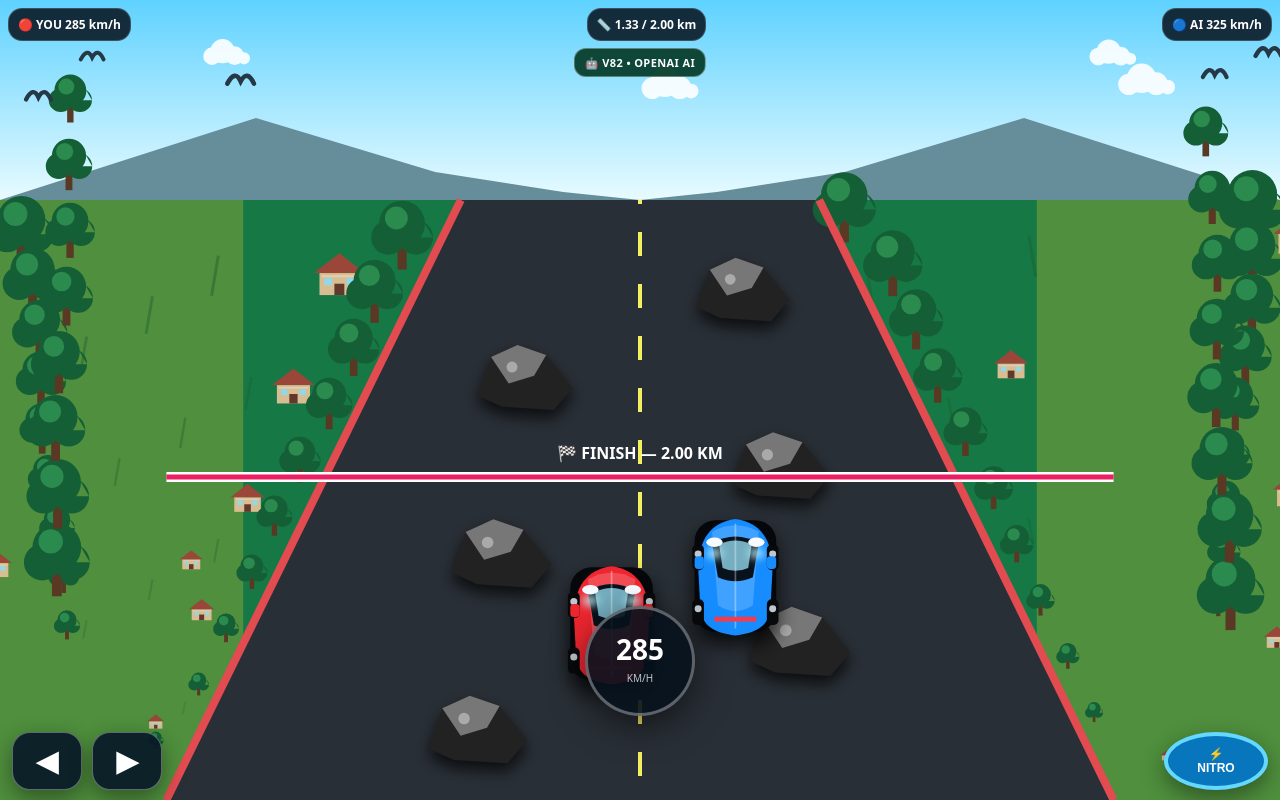
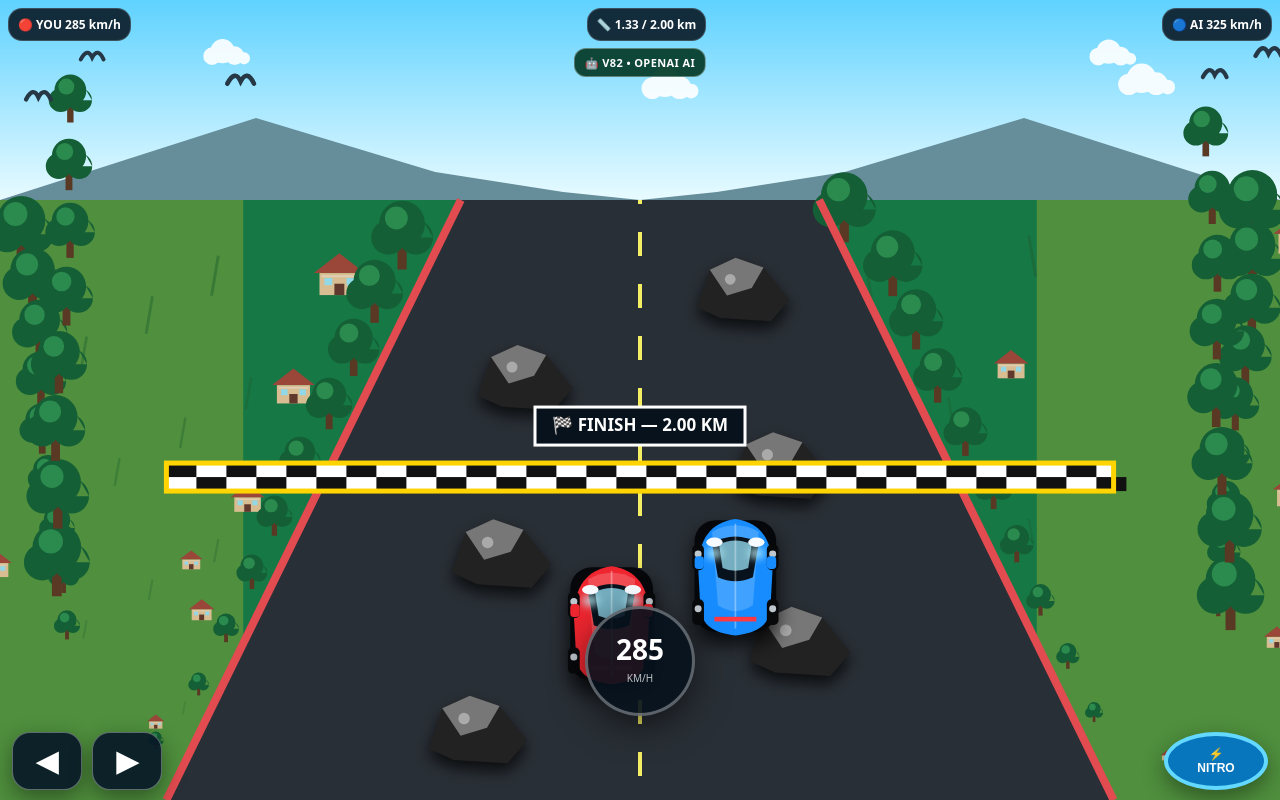
Before and after one commit to mannasubhadeep81-glitch/studious-octo-fishstick, a website: page racing/game.html in a window 1280 px wide. Drawn offline with Linux system fonts and the light colour scheme; no server answers.

Commit message:
Make 2 km finish line clearly visible

```diff
--- a/racing/game.html
+++ b/racing/game.html
@@ -1,7 +1,7 @@
 <!doctype html>
 <html><head>
 <meta charset="utf-8"><meta name="viewport" content="width=device-width,initial-scale=1,maximum-scale=1,user-scalable=no">
-<title>LUMIRA Racing V83 • OPENAI AI</title>
+<title>LUMIRA Racing V84 • OPENAI AI</title>
 <style>
 html,body{margin:0;width:100%;height:100%;overflow:hidden;background:#071018;color:#fff;font-family:system-ui,-apple-system,sans-serif}
 canvas{display:block;width:100%;height:100%;touch-action:none}
@@ -18,7 +18,7 @@ canvas{display:block;width:100%;height:100%;touch-action:none}
 <div class="hud"><span class="pill">🔴 YOU <b id="you">0</b> km/h</span><span class="pill">📏 <b id="distance">0.00 / 2.00</b> km</span><span class="pill">🔵 AI <b id="ai">0</b> km/h</span></div>
 <div class="speed"><div style="text-align:center"><b id="speed">0</b><br><small>KM/H</small></div></div>
 <div class="controls"><div class="steer"><button class="btn" id="left">◀</button><button class="btn" id="right">▶</button></div><button class="btn nitro" id="nitro">⚡<br>NITRO</button></div>
-<div id="menu" class="menu"><div class="card"><h1 id="title">🏎️ YOU vs LUMIRA AI</h1><p id="sub">V83 • 2 KM FINISH RACE</p><div id="result" class="result hide"></div><button id="start">▶ START DUEL</button><p class="small">Fast acceleration, visible speed feedback, timed Nitro, realistic roadside scenery, dangerous rocks and a ChatGPT-controlled co-driver car.</p></div></div>
+<div id="menu" class="menu"><div class="card"><h1 id="title">🏎️ YOU vs LUMIRA AI</h1><p id="sub">V84 • CLEAR 2 KM FINISH</p><div id="result" class="result hide"></div><button id="start">▶ START DUEL</button><p class="small">Fast acceleration, visible speed feedback, timed Nitro, realistic roadside scenery, dangerous rocks and a ChatGPT-controlled co-driver car.</p></div></div>
 <script>
 (()=>{const c=document.getElementById('game'),g=c.getContext('2d'),$=id=>document.getElementById(id);
 let W,H,D;function resize(){D=Math.min(devicePixelRatio||1,2);W=innerWidth;H=innerHeight;c.width=W*D;c.height=H*D;g.setTransform(D,0,0,D,0,0)}addEventListener('resize',resize);resize();
@@ -189,19 +189,28 @@ for(let i=0;i<5;i++){const t=(performance.now()*.000028+i*.23)%1;const side=i%2=
 for(const o of obstacles){const od=o.d-player.dist;if(od>-700&&od<1900){const oy=playerY-od*.22,ox=W/2+o.x*roadHalf,os=clamp(1.18-Math.abs(od)/2600*.18,.72,1.18);drawRock(ox,oy,os)}}
 if(rivalY>-130&&rivalY<H+130){drawCar(rivalX,rivalY,'#168cff',clamp(1.18-Math.abs(rel)/2600*.18,.88,1.18))}
 
-// ===== 2 KM FINISH LINE =====
+// ===== CLEAR 2 KM FINISH LINE =====
 const finishRemaining=TRACK-player.dist;
-if(finishRemaining>0&&finishRemaining<900){
+if(finishRemaining>0&&finishRemaining<1800){
   const fy=H*.78-Math.max(0,finishRemaining)*.22;
   const fw=W*.37;
   g.save();
-  g.lineWidth=10;
-  g.strokeStyle='#ffffff';
-  g.beginPath();g.moveTo(W/2-fw,fy);g.lineTo(W/2+fw,fy);g.stroke();
-  g.lineWidth=5;g.strokeStyle='#e91e63';
-  g.beginPath();g.moveTo(W/2-fw,fy);g.lineTo(W/2+fw,fy);g.stroke();
-  g.fillStyle='#fff';g.font='900 16px system-ui';g.textAlign='center';
-  g.fillText('🏁 FINISH — 2.00 KM',W/2,fy-18);
+  // large checkered finish banner
+  g.fillStyle='#ffffff';
+  g.fillRect(W/2-fw,fy-14,fw*2,28);
+  const sq=Math.max(14,Math.min(30,fw/8));
+  for(let col=0;col<Math.ceil((fw*2)/sq);col++){
+    for(let row=0;row<2;row++){
+      if((col+row)%2===0){g.fillStyle='#111';g.fillRect(W/2-fw+col*sq,fy-14+row*14,sq,14);}
+    }
+  }
+  g.strokeStyle='#ffd400';g.lineWidth=5;
+  g.strokeRect(W/2-fw,fy-14,fw*2,28);
+  // overhead sign
+  g.fillStyle='#07121d';g.fillRect(W/2-105,fy-70,210,38);
+  g.strokeStyle='#ffffff';g.lineWidth=3;g.strokeRect(W/2-105,fy-70,210,38);
+  g.fillStyle='#fff';g.font='900 17px system-ui';g.textAlign='center';g.textBaseline='middle';
+  g.fillText('🏁 FINISH — 2.00 KM',W/2,fy-51);
   g.restore();
 }
 drawCar(playerX,playerY,'#ef2630',1.18);
```
